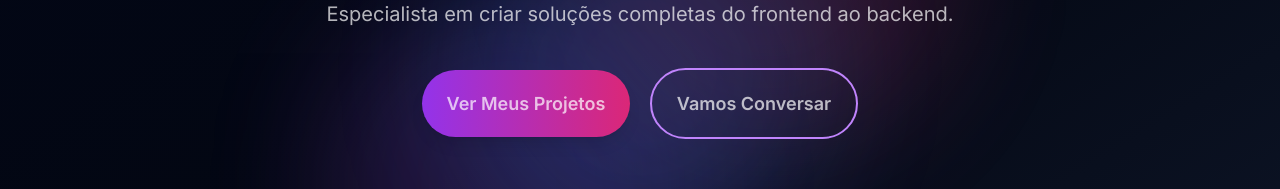
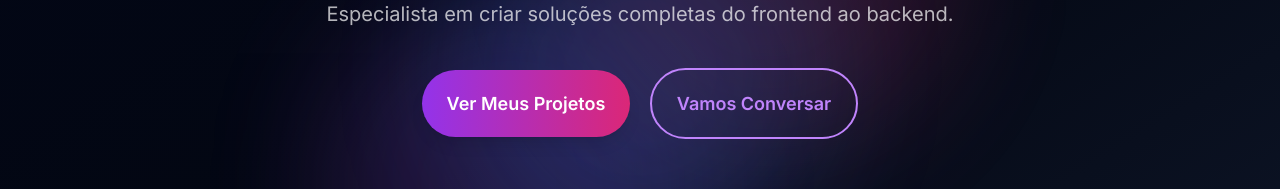
Before and after one commit to iagoliziero/my-portfolio, a React (Vite) app: page / in a window 1280 px wide. Shown: the part 348-537 px from the top of the page. Built offline with nearby package versions, Linux system fonts and the light colour scheme.

Commit message:
refactor: typing components

```diff
--- a/src/components/CheckBox.tsx
+++ b/src/components/CheckBox.tsx
@@ -1,6 +1,6 @@
 import styled from 'styled-components';
 
-const Checkbox = () => {
+const Checkbox = (): JSX.Element => {
   return (
     <StyledWrapper>
       <label className="hamburger">
--- a/src/components/Header.tsx
+++ b/src/components/Header.tsx
@@ -2,7 +2,7 @@
 import Switch from "./Switch";
 import UlContent from "./UlContent";
 
-const Header = () => {
+const Header = (): JSX.Element => {
   return (
     <header className="fixed w-screen top-0 right-0 left-0 p-5 flex justify-between items-center blur-xs backdrop-blur-[0.5em] z-50 lg:justify-center lg:gap-60">
       <span className="text-transparent bg-clip-text bg-gradient-to-r from-purple-400 to-pink-500 font-bold text-2xl ">
--- a/src/components/Hero.tsx
+++ b/src/components/Hero.tsx
@@ -1,4 +1,4 @@
-const Hero = () => {
+const Hero = (): JSX.Element => {
     return (
         <div className="absolute inset-0">
             <div className="absolute top-1/4 left-1/4 w-96 h-96 bg-purple-500/25 rounded-full blur-3xl animate-pulse"></div>
--- a/src/components/HeroContent.tsx
+++ b/src/components/HeroContent.tsx
@@ -1,6 +1,7 @@
+import HeroButton from "./HeroButton";
 import TypeWriterEffect from "./TypeWriter";
 
-const HeroContent = () => {
+const HeroContent = (): JSX.Element => {
   return (
     <div className="flex flex-col items-center relative bottom-24 z-20 gap-10">
       <div>
@@ -17,14 +18,8 @@
         </p>
       </div>
       {/* Button navigation */}
-      <div className="flex flex-col lg:flex-row items-center justify-center gap-5">
-        <button className="p-5 w-52 text-[18px] bg-gradient-to-r from-purple-600 to-pink-600 rounded-full text-white/70 font-semibold shadow-lg hover:bg-purple-600 transition duration-300">
-          Ver Meus Projetos
-        </button>
-        <button className="p-5 w-52 text-[18px] rounded-full border-2 border-purple-400 text-white/70 font-semibold shadow-lgtransition duration-300">
-          Vamos Conversar
-        </button>
-      </div>
+      <HeroButton />
+      {/* Background Hero */}
     </div>
   );
 };
--- a/src/components/Switch.tsx
+++ b/src/components/Switch.tsx
@@ -1,6 +1,6 @@
 import styled from 'styled-components';
 
-const Switch = () => {
+const Switch = (): JSX.Element => {
   return (
     <StyledWrapper>
       <div className="container">
--- a/src/components/TypeWriter.tsx
+++ b/src/components/TypeWriter.tsx
@@ -1,6 +1,6 @@
 import TypeWriter from 'typewriter-effect'
 
-const TypeWriterEffect = () => {
+const TypeWriterEffect = (): JSX.Element => {
     return (
         <TypeWriter options={{
             strings: ['Desenvolvedor Full Stack', 'Criador de Soluções', 'Desenvolvedor Backend', 'Desenvolvedor Front-end'],
```
